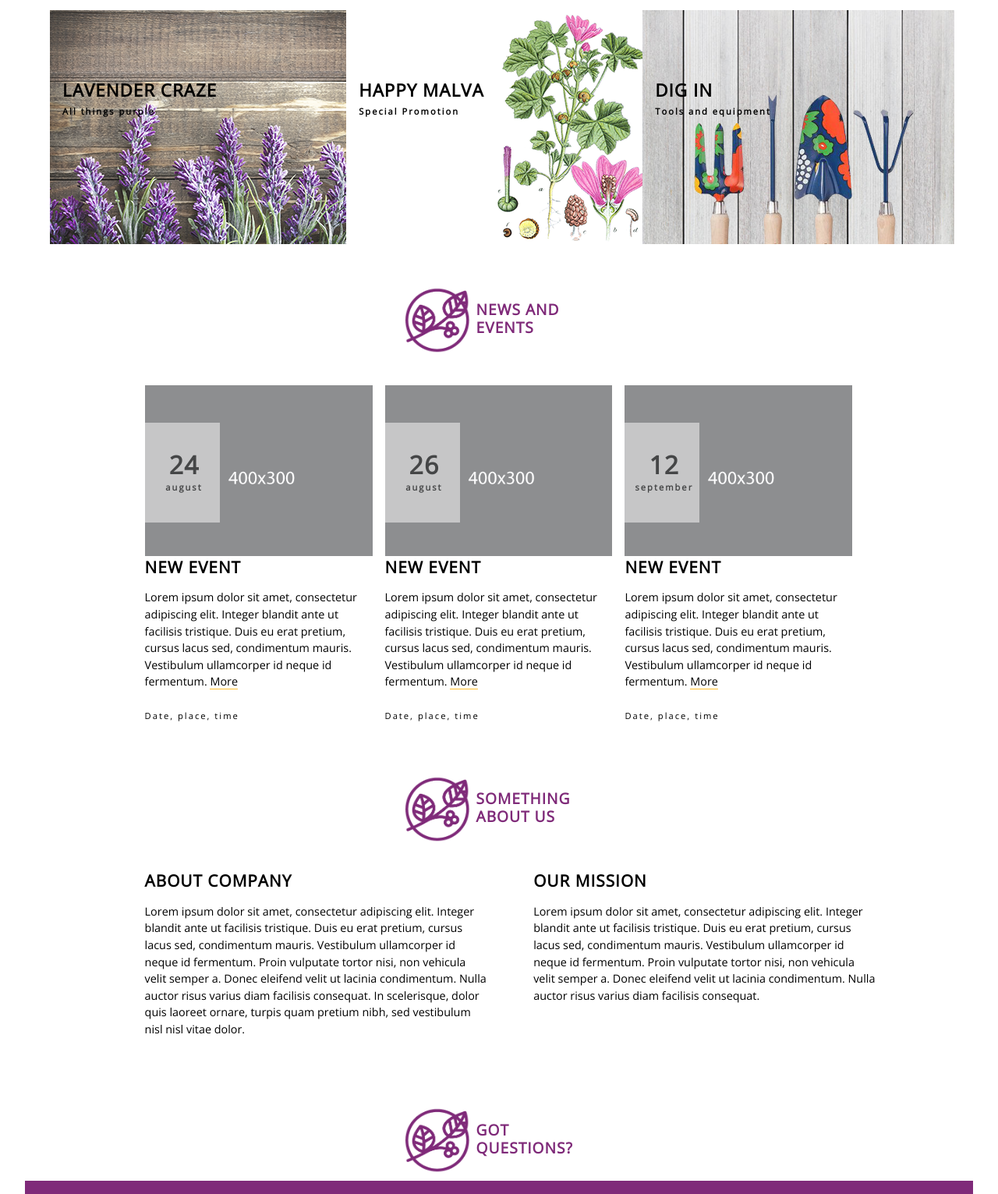
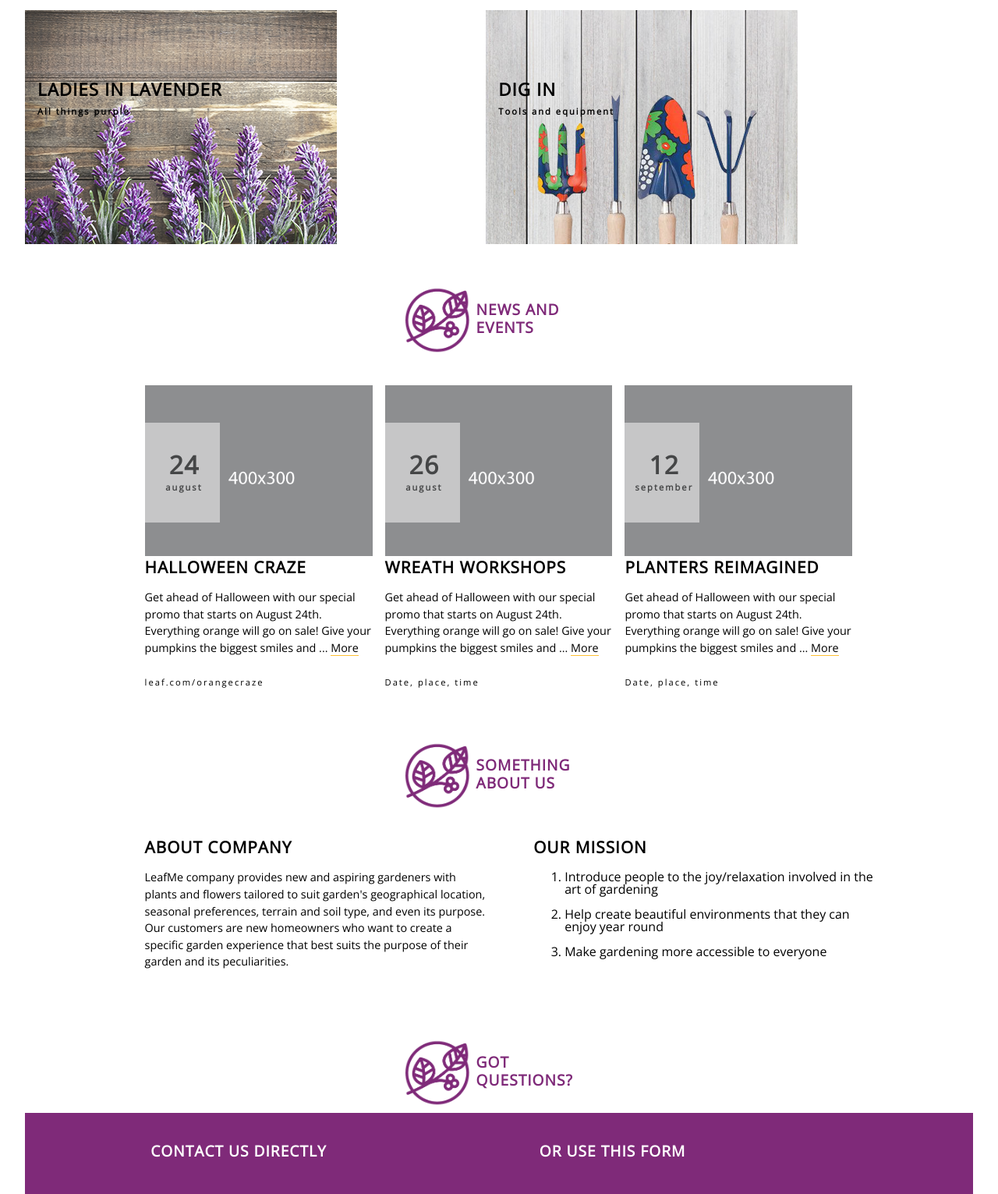
Before and after one commit to Dariaershova/p02-git-project2, a plain HTML site: page index.html in a window 1280 px wide. Shown: the part 720-2251 px from the top of the page at 78% size. Drawn offline with nearby package versions, Linux system fonts and the light colour scheme; a web font is replaced by a local one.

Commit message:
Working with the grid

```diff
--- a/index.html
+++ b/index.html
@@ -23,7 +23,7 @@
      <div class="secondary-nav full-bleed-bar">
         <a href="index.html"><img class="icon-button icon-resize" src="img/icons/logo.png" alt="leaf me logo, logo of a branch with berries"></a>
         <a href="cart.html"><img class="icon-button icon-resize" src="img/icons/cart.png" alt="cart icon, shopping bag icon"></a>
-        <a href="checkout.html"><img class="icon-button icon-resize" src="img/icons/profile.png" alt="profile icon"></a>
+        <a href="#"><img class="icon-button icon-resize" src="img/icons/profile.png" alt="profile icon"></a>
      </div>
 </nav>
 
@@ -40,12 +40,12 @@
 
 
 <!--Main categories-->
-    <section id="categories" class="main-page">
+    <section id="categories" class="main-page-full-bleed">
 
       <div class="grid-row">
 
       <div class="grid-col-1of2 relative-positioning">
-       <a href="#">
+       <a href="itemlisting.html">
         <img class="category-image" src="img/all_plants.png" alt="Beautiful ornage flowers">
                     <div class="category-title-box">
                        <h3 class="category-title">All plants</h3>
@@ -59,7 +59,7 @@
 
 
       <div class="grid-col-1of2 relative-positioning">
-       <a href="#">
+       <a href="itemlisting.html">
         <img class="category-image" src="img/planters.png" alt="Ceramic animal planters" >
                     <div class="category-title-box">
                        <h3 class="category-title">Planters</h3>
@@ -72,10 +72,10 @@
 
        <div class = "grid-row">
         <div class="relative-positioning">
-                <a href="#">
+                <a href="itemlisting.html">
                   <img class="category-image grid-col-1of1-image" src="img/succulents-main.png" alt="Image description">
                     <div class="category-title-box">
-                       <h3 class="category-title">NEW COLLection</h3>
+                       <h3 class="category-title">New collection</h3>
                        <h4 class="category-subtitle">128 reasons why succulents don't suck</h4>
                     </div>
                 </a>
@@ -84,30 +84,19 @@
 
       <div class = "grid-row">
 
-      <div class="grid-col-1of3 relative-positioning">
-         <a href="#">
+      <div class="grid-col-1of2 relative-positioning">
+         <a href="itemlisting.html">
           <img class="category-image" src="img/lavender.png" alt="Image description">
             <div class="category-title-box">
-              <h3 class="category-title">Lavender Craze</h3>
+              <h3 class="category-title">Ladies in lavender</h3>
               <h4 class="category-subtitle">All things purple</h4>
             </div>
         </a>
       </div>
 
 
-
-        <div class="grid-col-1of3 relative-positioning">
-         <a href="#">
-          <img class="category-image" src="img/malva.png" alt="Image description">
-            <div class="category-title-box">
-              <h3 class="category-title">HAPPY MALVA</h3>
-              <h4 class="category-subtitle">Special Promotion</h4>
-            </div>
-        </a>
-      </div>
-
-          <div class="grid-col-1of3 relative-positioning">
-         <a href="#">
+          <div class="grid-col-1of2 relative-positioning">
+         <a href="itemlisting.html">
           <img class="category-image" src="img/tools.png" alt="beautiful garden tools">
             <div class="category-title-box">
               <h3 class="category-title">Dig in</h3>
@@ -140,9 +129,9 @@
                          <h4 class="category-subtitle news-month">august</h4>
                   </div>
               </a>
-                  <h3 class="news-title">New Event</h3>
-                  <p>Lorem ipsum dolor sit amet, consectetur adipiscing elit. Integer blandit ante ut facilisis tristique. Duis eu erat pretium, cursus lacus sed, condimentum mauris. Vestibulum ullamcorper id neque id fermentum. <a class="in-text-link" href="#">More </a></p>
-                  <p class= "news-subtitle">Date, place, time</p>
+                  <h3 class="news-title">Halloween Craze</h3>
+                  <p>Get ahead of Halloween with our special promo that starts on August 24th. Everything orange will go on sale! Give your pumpkins the biggest smiles and ... <a class="in-text-link" href="#">More </a></p>
+                  <p class= "news-subtitle">leaf.com/orangecraze</p>
         </div>
         </div>
 
@@ -155,8 +144,8 @@
                          <h4 class="category-subtitle news-month">august</h4>
                   </div>
               </a>
-                  <h3 class="news-title">New Event</h3>
-                  <p>Lorem ipsum dolor sit amet, consectetur adipiscing elit. Integer blandit ante ut facilisis tristique. Duis eu erat pretium, cursus lacus sed, condimentum mauris. Vestibulum ullamcorper id neque id fermentum. <a class="in-text-link" href="#">More </a></p>
+                  <h3 class="news-title">Wreath workshops</h3>
+                  <p>Get ahead of Halloween with our special promo that starts on August 24th. Everything orange will go on sale! Give your pumpkins the biggest smiles and ... <a class="in-text-link" href="#">More </a></p>
                   <p class= "news-subtitle">Date, place, time</p>
         </div>
         </div>
@@ -170,8 +159,8 @@
                          <h4 class="category-subtitle news-month">september</h4>
                   </div>
               </a>
-                  <h3 class="news-title">New Event</h3>
-                  <p>Lorem ipsum dolor sit amet, consectetur adipiscing elit. Integer blandit ante ut facilisis tristique. Duis eu erat pretium, cursus lacus sed, condimentum mauris. Vestibulum ullamcorper id neque id fermentum. <a class="in-text-link" href="#">More </a></p>
+                  <h3 class="news-title">Planters reimagined</h3>
+                  <p>Get ahead of Halloween with our special promo that starts on August 24th. Everything orange will go on sale! Give your pumpkins the biggest smiles and ... <a class="in-text-link" href="#">More </a></p>
                   <p class= "news-subtitle">Date, place, time</p>
         </div>
         </div>
@@ -195,12 +184,17 @@
        <div class="two-column-box cropped-container">
           <div class="two-column-box-text">
             <h3 class="news-title">About company</h3>
-            <p>Lorem ipsum dolor sit amet, consectetur adipiscing elit. Integer blandit ante ut facilisis tristique. Duis eu erat pretium, cursus lacus sed, condimentum mauris. Vestibulum ullamcorper id neque id fermentum. Proin vulputate tortor nisi, non vehicula velit semper a. Donec eleifend velit ut lacinia condimentum. Nulla auctor risus varius diam facilisis consequat. In scelerisque, dolor quis laoreet ornare, turpis quam pretium nibh, sed vestibulum nisl nisl vitae dolor. </p>
+            <p>LeafMe company provides new and aspiring gardeners with plants and flowers tailored to suit garden's geographical location, seasonal preferences, terrain and soil type, and even its purpose. Our customers are new homeowners who want to create a specific garden experience that best suits the purpose of their garden and its peculiarities.</p>
           </div>
 
           <div class="two-column-box-text">
             <h3 class="news-title">Our mission</h3>
-            <p>Lorem ipsum dolor sit amet, consectetur adipiscing elit. Integer blandit ante ut facilisis tristique. Duis eu erat pretium, cursus lacus sed, condimentum mauris. Vestibulum ullamcorper id neque id fermentum. Proin vulputate tortor nisi, non vehicula velit semper a. Donec eleifend velit ut lacinia condimentum. Nulla auctor risus varius diam facilisis consequat. </p>
+            <ol>
+                <li>Introduce people to the joy/relaxation involved in the art of gardening</li>
+                <li>Help create beautiful environments that they can enjoy year round</li>
+                <li>Make gardening more accessible to everyone</li>
+
+          </ol>
           </div>
         </div>
 
@@ -217,28 +211,30 @@
   <div class = "full-bleed-bar">
   <div class="two-column-box cropped-container">
           <div class="two-column-box-text white-text">
-            <h3 class="contact-title">Contact us</h3>
+            <h3 class="contact-title">Contact us DIRECTLY</h3>
               <table class="full-table contact-table">
 
                 <tr>
                     <td class="title">Phone</td>
-                    <td class="data">XXXXXXXXX</td>
+                    <td class="data">604-312-45-56</td>
                 </tr>
 
                 <tr>
                     <td class="title">Email</td>
-                    <td class="data">XXXXXXXXX</td>
+                    <td class="data">info@leafme.com</td>
                 </tr>
 
                 <tr>
                     <td class="title">Address</td>
-                    <td class="data">XXXXXXXXX</td>
+                    <td class="data">101-5099 Keats Way, Waterloo, </br>
+                    Waterloo, N2L 3Z5, Canada</td>
                 </tr>
 
                 </table>
           </div>
 
           <div class="two-column-box-text">
+            <h3 class="contact-title">  OR USE THIS FORM</h3>
               <form class="form-contact">
               <label for="name" class="form-label-field-basic">Name</label>
               <input type="text" id="name" class="form-input-field-full" placeholder="Name">
```
